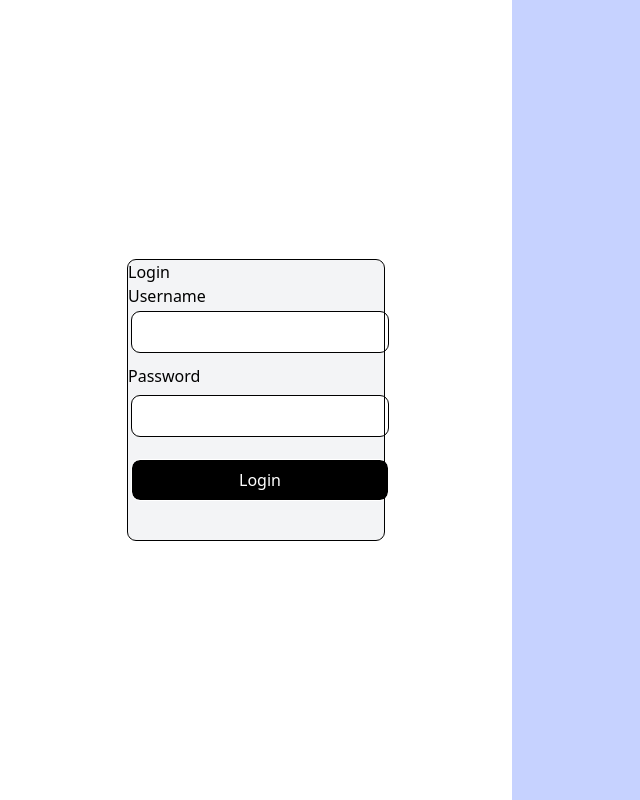
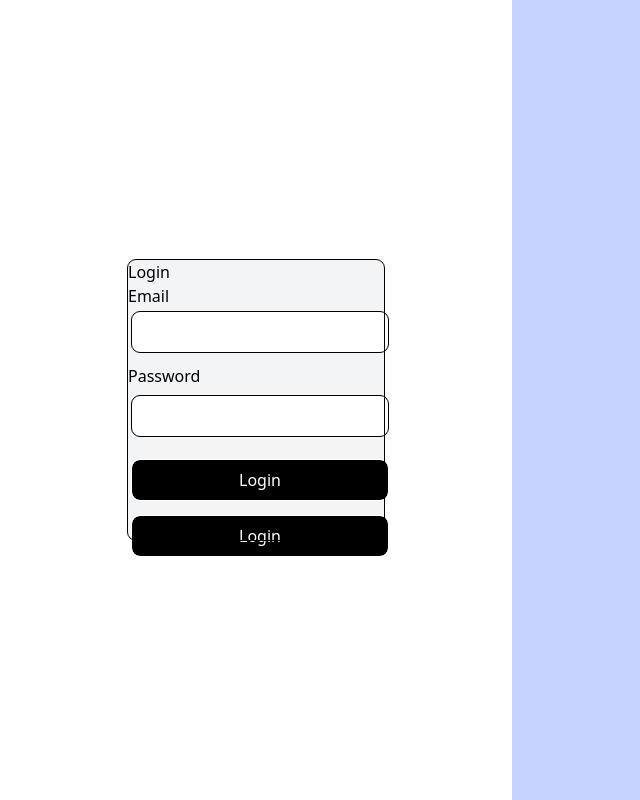
Before and after one commit to pgh911/DIS-project-group-47, a Flask app: page /login in a window 1280 px wide. Shown: the whole page, without its empty margins (0-640 px from the left). Run offline with Flask 3, Linux system fonts and the light colour scheme; style sheets or scripts are compiled from the project's sources.

Commit message:
changes in login

```diff
--- a/templates/pages/login.html
+++ b/templates/pages/login.html
@@ -20,7 +20,7 @@
 						method="POST">
 						<h3>Login</h3>
 
-						<p class="mb-1">Username</p>
+						<p class="mb-1">Email</p>
 						<input
 							type="text"
                             required
@@ -33,13 +33,19 @@
                             name="password"
                             required
 							class="w-64 h-10 bg-white rounded-lg outline-1 m-1 mb-3" />
-						<!-- <a href="/home"> -->
+						<a href="/home">
 						<button
                             type="submit"
 							class="w-64 h-10 bg-black rounded-lg outline-1 m-1 mt-3 text-white">
 							Login
 						</button>
-						<!-- </a> -->
+						</a>
+                        <a href="/register"></a>
+                        <button
+							class="w-64 h-10 bg-black rounded-lg outline-1 m-1 mt-3 text-white">
+							Login
+						</button>
+                        </a>
 					</form>
 				</div>
 			</div>
```
